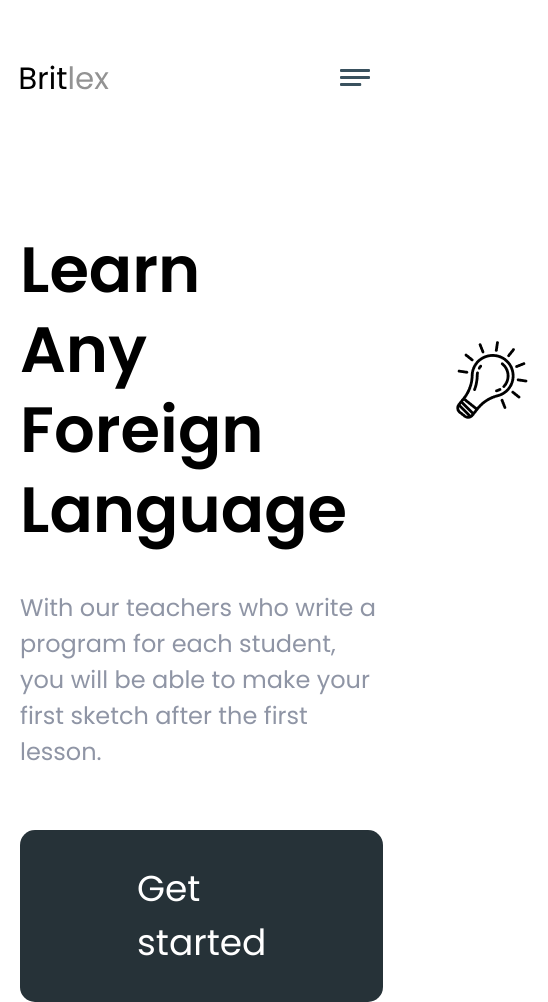
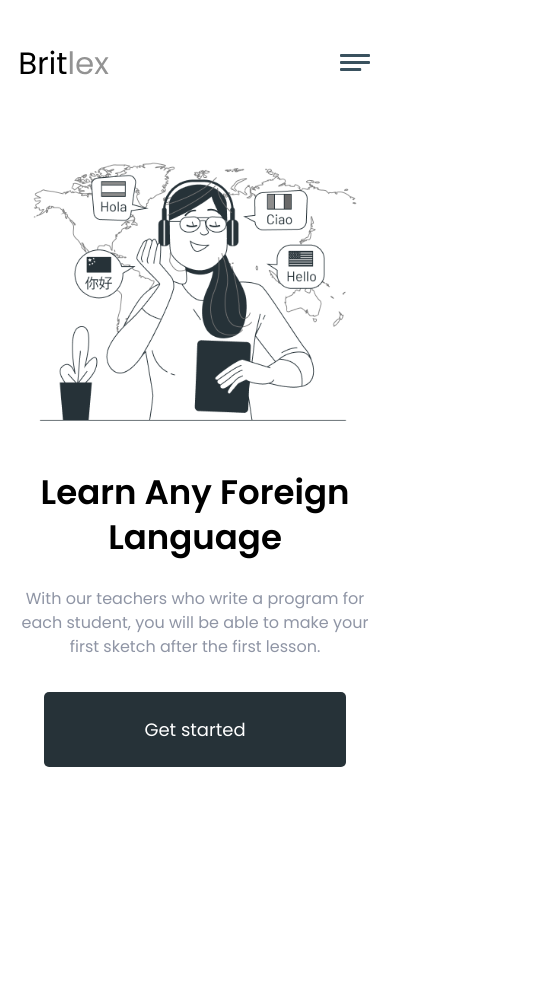
Before and after one commit to Jock1323/Mirzokirov-Mirsidiq-exam-2, a plain HTML site: page index.html in a window 390 px wide. Shown: the whole page, 548 px wide, since content can reach past the window. After the commit the page ends 844 px from the top, so only its background shows below. Drawn offline with Linux system fonts and the light colour scheme.

Commit message:
make responsive hero section

```diff
--- a/index.html
+++ b/index.html
@@ -54,12 +54,15 @@
                     each student, you will be able to make your
                     first sketch after the first lesson.
                    </p>
-                   <a class="hero__btn">
-                    Get started
-                   </a>
+                   <div class="hero__btn-top">
+                    <a class="hero__btn">
+                        Get started
+                       </a>
+                   </div>
                </div>
                <div class="hero__main-bg">
                    <img src="./images/main__bg.png" alt="main background">
+                   <img src="./images/main-bg-992.png" alt="">
                </div>
            </div>
        </div>
--- a/scss/_generals.scss
+++ b/scss/_generals.scss
@@ -2,6 +2,9 @@
     padding: 0;
     margin: 0;
     box-sizing: border-box;
+}
+html{
+    font-size: 16px;
 }
 body{
     font-family: 'Poppins', sans-serif;
@@ -27,7 +30,7 @@ li{
         max-width:730px;
     }
 }
-@media only screen and (max-width:576px){
+@media only screen and (max-width:575px){
     .container{
         max-width: 550px;
     }
--- a/scss/blocks/_header.scss
+++ b/scss/blocks/_header.scss
@@ -11,6 +11,11 @@
 .fa-times,
 .checkbox{
     display: none
+}
+@media only screen and (max-width:767px){
+    .header{
+        padding-top:40px;
+    }
 }
 .nav{
     @include flex;
@@ -88,9 +93,6 @@
         }
     }
     @media only screen and (max-width:767px){
-        .header{
-            padding-top: 40px;
-        }
         .hidden,
         .bars,
         .checkbox{
--- a/scss/blocks/_hero.scss
+++ b/scss/blocks/_hero.scss
@@ -5,50 +5,188 @@
     padding-top: 130px;
     &__inner{
     @include flex;
-    align-items:flex-start;
+    align-items: flex-start;
     }
     &__info{
-        // background-color: red;
         position: relative;
+        margin-right: auto;
         margin-top: 100px;
-        margin-right: auto;
     }
     &__title{
         @include section-title;
-        font-size: 64px;
+        font-size:64px;
         max-width: 386px;
         margin: 0;
     }
     &__img{
         position: absolute;
         top:92px;
-        left:408px;
+        left:405px;
     }
     &__text{
         font-weight: 400;
-        font-size: 24px;
-        line-height: 36px;
+        font-size:24px;
+        line-height:36px;
         max-width: 526px;
         color: $primary-text-color;
-        margin-top: 40px;
-        margin-bottom: 60px;
+        margin-top:40px;
+        margin-bottom:60px;
     }
     &__btn{
         display: inline-block;
-        font-size: 36px;
+        font-size:36px;
         line-height: 54px;
-        padding: 32px 117px;
+        padding:32px 117px;
         color: #fff;
         background-color: $btn-color;
         border-radius: 15px;
     }
     &__main-bg{
+        margin-top: 51px;
         max-width: 661px;
         max-height: 661px;
-        padding-top:50px;
+    }
+    &__main-bg img:nth-child(2){
+        display: none;
     }
     &__main-bg img{
         width: 100%;
         height: 100%;
     }
+    @media only screen and (max-width:1024px){
+        &__img{
+            left:368px;
+        }
+        &__text{
+            margin-top:24px;
+            margin-bottom:32px;
+        }
+        &__btn{
+            padding:32px 104px;
+        }
+    }
+    @media only screen and (max-width:992px){
+        padding-top: 110px;
+        &__inner{
+            align-items: center;
+        }
+        &__info{
+            margin-top:81px;
+        }
+        &__title{
+            font-size: 48px;
+            line-height: 64px;
+        }
+        &__img{
+            left: 300px;
+            width: 58px;
+            height: 58px;
+        }
+        &__img img{
+            width: 100%;
+            height:100%;
+        }
+        &__text{
+            max-width: 435px;
+            margin-top: 27px;
+            margin-bottom: 33px;
+            font-size:20px;
+            line-height: 30px;
+        }
+        &__btn{
+            font-size: 24px;
+            line-height: 36px;
+            padding: 22px 78px;
+            border-radius: 5px;
+        }
+        &__main-bg{
+            max-width: 460px;
+            max-height: 460px;
+            margin-top: 70px;
+        }
+        &__main-bg img:nth-child(1){
+            display: none;
+        }
+        &__main-bg img:nth-child(2){
+            display: inline-block;
+        }
+    }
+    @media only screen and (max-width:767px){
+        padding-top: 90px;
+        &__info{
+            margin-top:68;
+        }
+        &__title{
+            font-size: 36px;
+            line-height:45px;
+        }
+        &__img{
+            left:230px;
+            top:65px;
+            width: 50px;
+            height: 50px;
+        }
+        &__text{
+            font-size:16px;
+            line-height:24px;
+        }
+        &__btn{
+            font-size: 18px;
+            line-height: 27px;
+            padding: 19px 67px;
+        }
+        &__main-bg{
+            max-width:352px;
+            max-height:352px;
+            margin-top:62px;
+        }
+    }
+    @media only screen and (max-width:575px){
+        .block{
+            display: inline;
+        }
+        &__inner{
+            flex-direction: column-reverse;
+        }
+        &__info{
+            margin-top: 17px;
+            margin-right: 0;
+        }
+        &__title{
+            max-width: 100%;
+            font-size: 34px;
+            text-align: center;
+        }
+        &__img{
+            display: none;
+        }
+        &__text{
+            text-align: center;
+            max-width:100%;
+        }
+        &__btn-top{
+            text-align: center;
+        }
+        &__btn{
+            padding: 24px 100px;
+        }
+        &__main-bg{
+            margin-top: 11px;
+        }
+    }
+    @media only screen and (max-width:320px){
+        &__title{
+            font-size: 24px;
+            line-height: 36px;
+        }
+        &__text{
+            font-size:14px;
+            line-height: 21px;
+        }
+        &__btn{
+            font-size: 16px;
+            line-height: 21px;
+            padding: 18px 90px;
+        }
+    }
 }
```
Also changed, not shown: css/main.min.css, images/main-bg-992.png (added), 1 other file.
